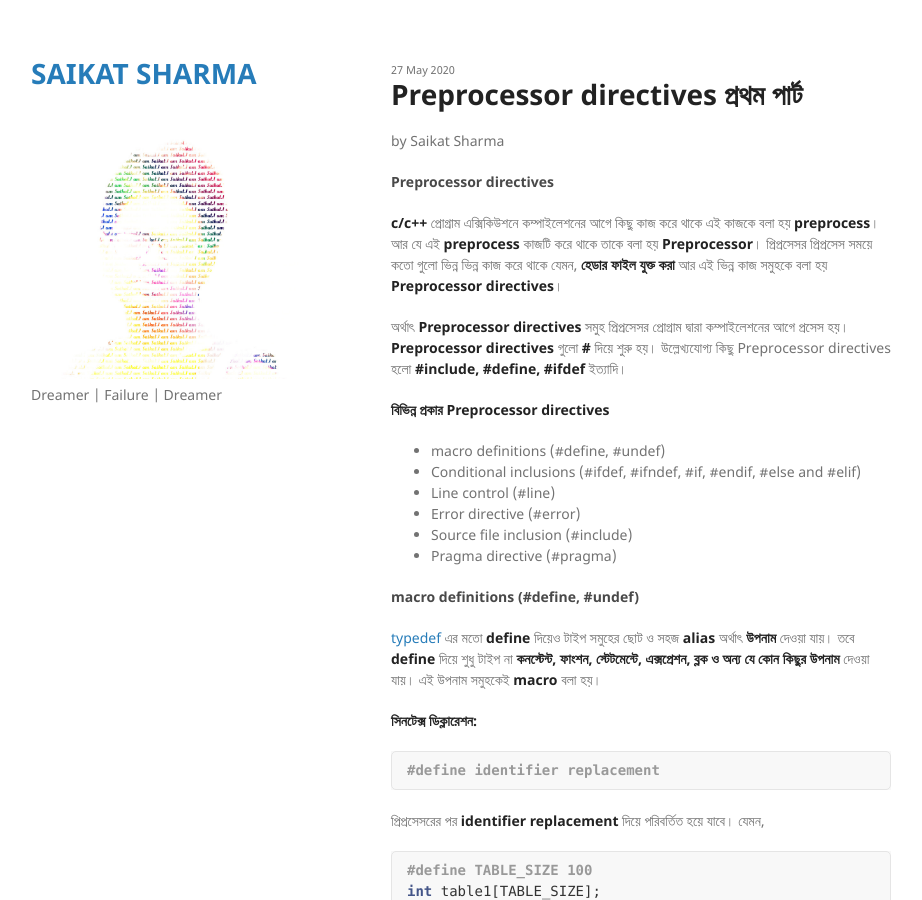
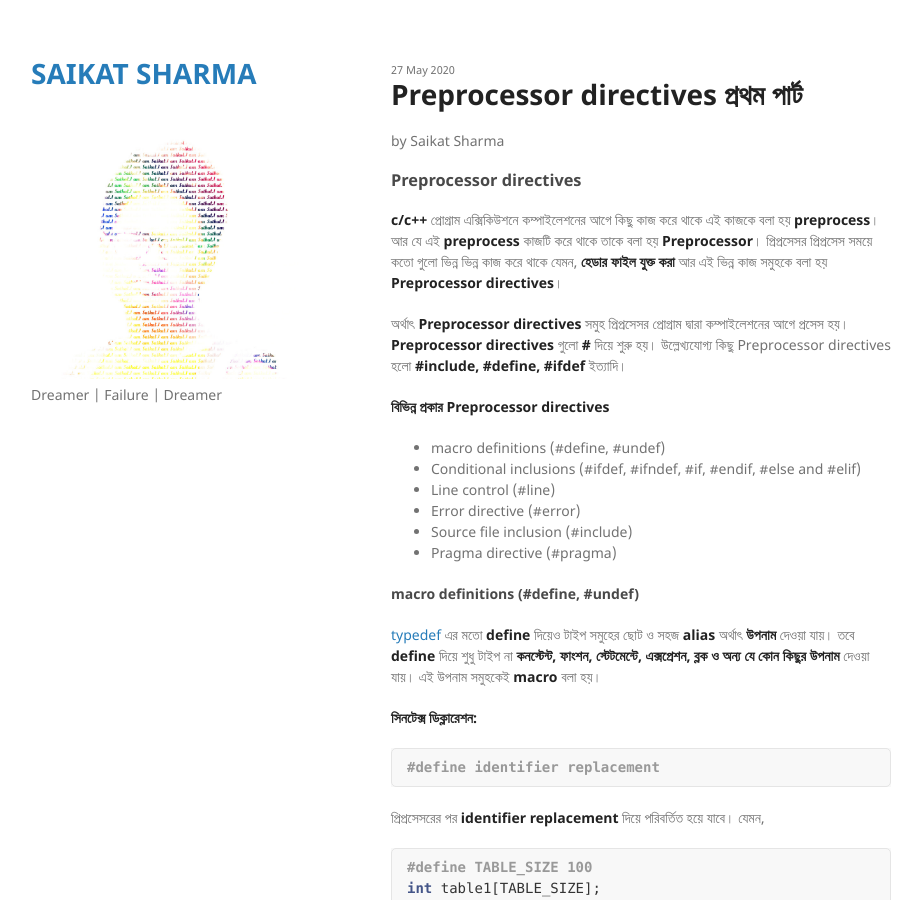
Before and after one commit to Saikat-S/Saikat-S.github.io, a Jekyll site: the page built from _posts/2020-05-27-Preprocessor-directives-part-one.md, in a window 1280 px wide and 900 px high. Shown: the whole window, without its empty margins (179-1101 px from the left). Built offline with Jekyll 4.4.1, drawn with Linux system fonts in a browser that asks for light colours.

````diff
--- a/_posts/2020-05-27-Preprocessor-directives-part-one.md
+++ b/_posts/2020-05-27-Preprocessor-directives-part-one.md
@@ -5,7 +5,7 @@ author: Saikat Sharma
 tags: c, c++, preprocessor directives
 ---
 
-#### Preprocessor directives
+### Preprocessor directives
 **c/c++** প্রোগ্রাম এক্সিকিউশনে কম্পাইলেশনের আগে কিছু কাজ করে থাকে এই কাজকে বলা হয় **preprocess**। আর যে এই **preprocess** কাজটি করে থাকে তাকে বলা হয় **Preprocessor**। প্রিপ্রসেসর প্রিপ্রসেস সময়ে কতো গুলো ভিন্ন ভিন্ন কাজ করে থাকে যেমন, **হেডার ফাইল যুক্ত করা** আর এই ভিন্ন কাজ সমুহকে বলা হয় **Preprocessor directives**।
 
 অর্থাৎ  **Preprocessor directives** সমুহ প্রিপ্রসেসর প্রোগ্রাম দ্বারা কম্পাইলেশনের আগে প্রসেস হয়। **Preprocessor directives** গুলো **#** দিয়ে শুরু হয়। উল্লেখ্যযোগ্য কিছু Preprocessor directives হলো **#include, #define, #ifdef** ইত্যাদি।
@@ -72,6 +72,7 @@ int main(){
 }
 ```
 **Function macros:**
+
 **define** দিয়ে প্যারামিটার পাস করেও **macro** ডিক্লেয়ার করা যায়। একে **Function macro definitions** বলা হয়।
 
 **সিনটেক্স ডিক্লারেশন:**
@@ -96,6 +97,7 @@ int main()
 ```
 
 **#undef**
+
 আমরা কোন **macro** কে **ডিফাইন** করার পর **আনডিফাইন** না করা পর্যন্ত তা প্রোগ্রামে থেকেই যায়। এবং আমরা সেই macro এর ভেলু পরিবর্তন করতে পারি না। যেমন,
 
 ```c
@@ -146,6 +148,7 @@ int main(){
 আমরা আমাদের নিজেদের সুবিধা মতো প্যারামিটার ঠিক করে নিজের জন্য macro ডিফাইন করতে পারি।
 
 **multiple lines macros**
+
 শেষ লাইন বাদে বাকি লাইন গুলোর শেষে **ব্যাকস্ল্যাশ ( \ )** চিহ্ন দিয়ে **মাল্টিলাইন macro** ডিফাইন করা যায়।
 ```c
 #define MULTILINE(i, N) for(int i = 0; i<N; i++) \
@@ -161,7 +164,9 @@ int main(){
 
 
 **Preprocessor operators**
+
 **Stringizing operator (#)**
+
 **Function macro** ডেফিনেশনে # ওপারেটর টি # এর পরে যে টোকেনটি পায় তাকে **স্ট্রিং** এ পরিনত  করে দেয়।
 ```c
 #define STR(x) #x
@@ -175,7 +180,9 @@ int main(){
 hello
 "hello"
 ```
+
 **Token-pasting operator (##)**
+
 **Function macro** ডেফিনেশনে ## ওপারেটর টি ## এর আগে ও পরে যে টোকেন দুটি পায় সে  টোকেন দুটি কে **জোড়া** লাগিয়ে দেয়।
 ```c
 #define MERGE(a, b) a##b
````
